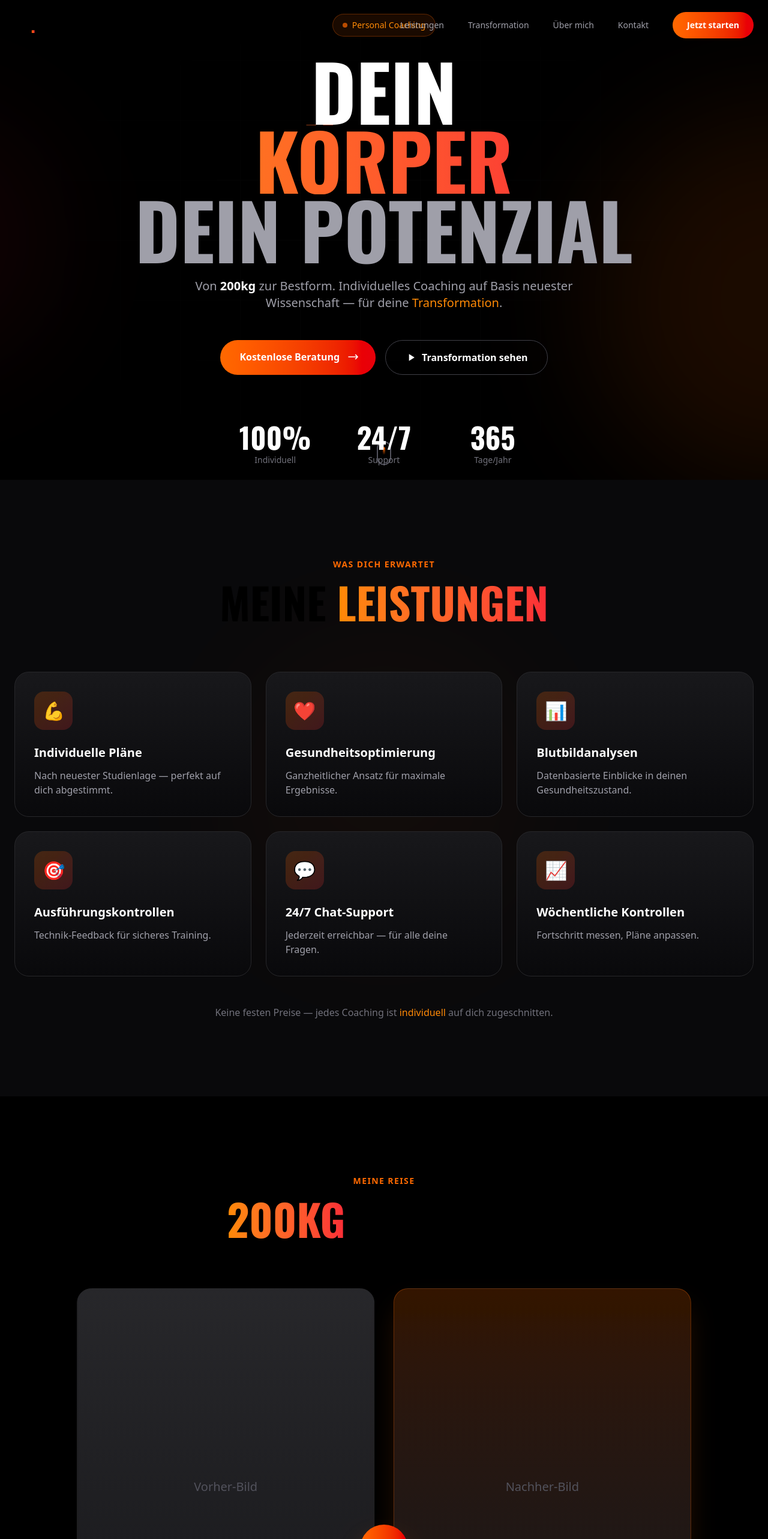
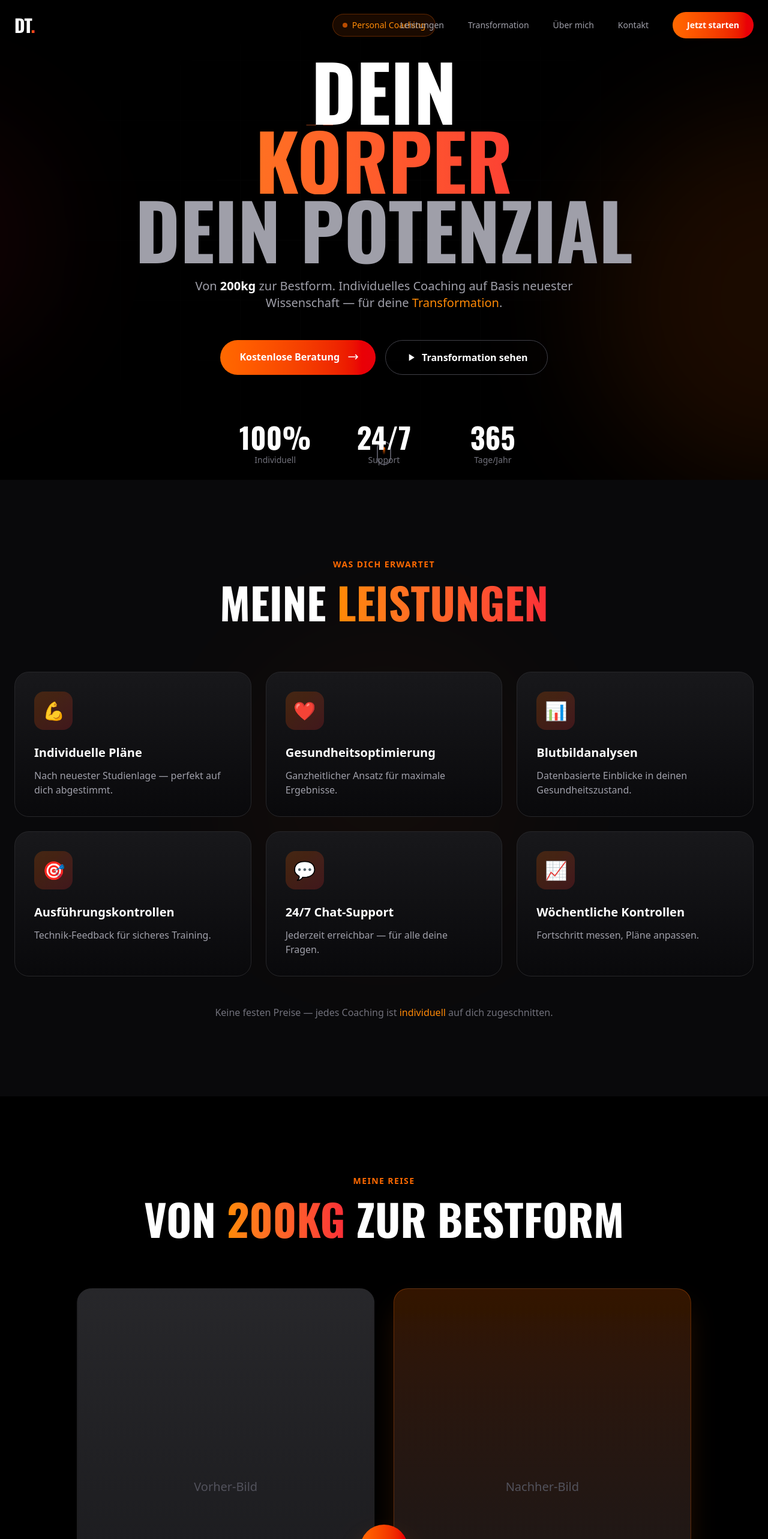
Before and after one commit to nikk-35/dt-coaching, a Next.js app: page / in a window 1280 px wide. Shown: the top 2566 px of the page at 60% size. Built offline with nearby package versions, Linux system fonts and the light colour scheme.

Commit message:
🔧 Fix ALL text colors + German umlauts (Ö, Ü)
- Added latin-ext subset for German characters
- All headings now explicitly text-white
- Body default text-white
- Fixed font rendering

```diff
--- a/src/app/layout.tsx
+++ b/src/app/layout.tsx
@@ -4,12 +4,12 @@ import "./globals.css";
 
 const inter = Inter({
   variable: "--font-inter",
-  subsets: ["latin"],
+  subsets: ["latin", "latin-ext"],
 });
 
 const oswald = Oswald({
   variable: "--font-oswald",
-  subsets: ["latin"],
+  subsets: ["latin", "latin-ext"],
   weight: ["400", "500", "600", "700"],
 });
 
@@ -26,7 +26,7 @@ export default function RootLayout({
 }>) {
   return (
     <html lang="de" className="scroll-smooth">
-      <body className={`${inter.variable} ${oswald.variable} antialiased bg-dt-black text-dt-white`}>
+      <body className={`${inter.variable} ${oswald.variable} antialiased bg-black text-white`}>
         {children}
       </body>
     </html>
--- a/src/app/page.tsx
+++ b/src/app/page.tsx
@@ -164,7 +164,7 @@ function Navigation() {
             whileHover={{ scale: 1.05 }}
             whileTap={{ scale: 0.95 }}
           >
-            <span className="font-display text-3xl font-black tracking-tight">
+            <span className="font-display text-3xl font-black tracking-tight text-white">
               DT
               <span className="text-transparent bg-clip-text bg-gradient-to-r from-orange-500 to-red-500">.</span>
             </span>
@@ -429,7 +429,7 @@ function ServicesSection() {
           className="text-center mb-20"
         >
           <span className="text-orange-500 font-semibold tracking-widest uppercase text-sm">Was dich erwartet</span>
-          <h2 className="font-display text-5xl md:text-7xl font-black mt-4">
+          <h2 className="font-display text-5xl md:text-7xl font-black mt-4 text-white">
             MEINE <span className="text-transparent bg-clip-text bg-gradient-to-r from-orange-400 to-red-500">LEISTUNGEN</span>
           </h2>
         </motion.div>
@@ -508,7 +508,7 @@ function TransformationSection() {
           className="text-center mb-20"
         >
           <span className="text-orange-500 font-semibold tracking-widest uppercase text-sm">Meine Reise</span>
-          <h2 className="font-display text-5xl md:text-7xl font-black mt-4">
+          <h2 className="font-display text-5xl md:text-7xl font-black mt-4 text-white">
             VON <span className="text-transparent bg-clip-text bg-gradient-to-r from-orange-400 to-red-500">200KG</span> ZUR BESTFORM
           </h2>
         </motion.div>
@@ -668,7 +668,7 @@ function AboutSection() {
             transition={{ duration: 0.8, delay: 0.2 }}
           >
             <span className="text-orange-500 font-semibold tracking-widest uppercase text-sm">Über mich</span>
-            <h2 className="font-display text-5xl md:text-6xl font-black mt-4 mb-6">
+            <h2 className="font-display text-5xl md:text-6xl font-black mt-4 mb-6 text-white">
               DEIN COACH.<br/>
               <span className="text-transparent bg-clip-text bg-gradient-to-r from-orange-400 to-red-500">DEIN PARTNER.</span>
             </h2>
@@ -743,7 +743,7 @@ function CTASection() {
           transition={{ duration: 0.8 }}
         >
           <span className="text-orange-500 font-semibold tracking-widest uppercase text-sm">Starte jetzt</span>
-          <h2 className="font-display text-5xl md:text-7xl lg:text-8xl font-black mt-4 mb-6">
+          <h2 className="font-display text-5xl md:text-7xl lg:text-8xl font-black mt-4 mb-6 text-white">
             BEREIT FÜR DEINE<br/>
             <span className="text-transparent bg-clip-text bg-gradient-to-r from-orange-400 via-red-500 to-orange-600 animate-gradient">TRANSFORMATION?</span>
           </h2>
```
